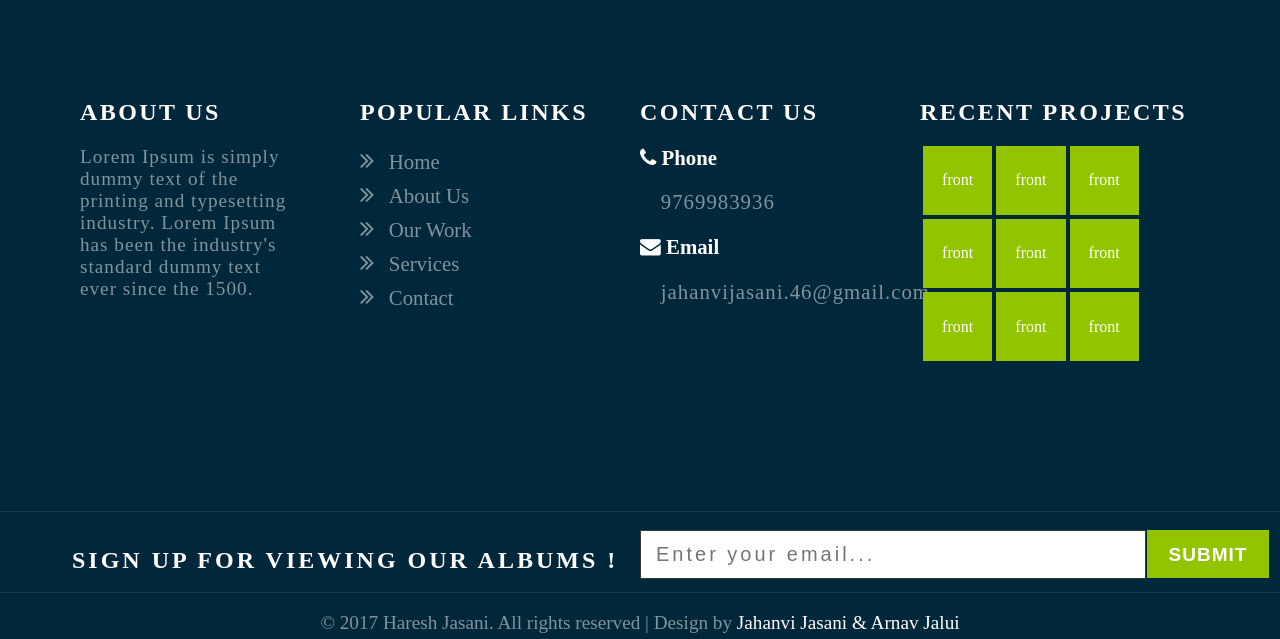
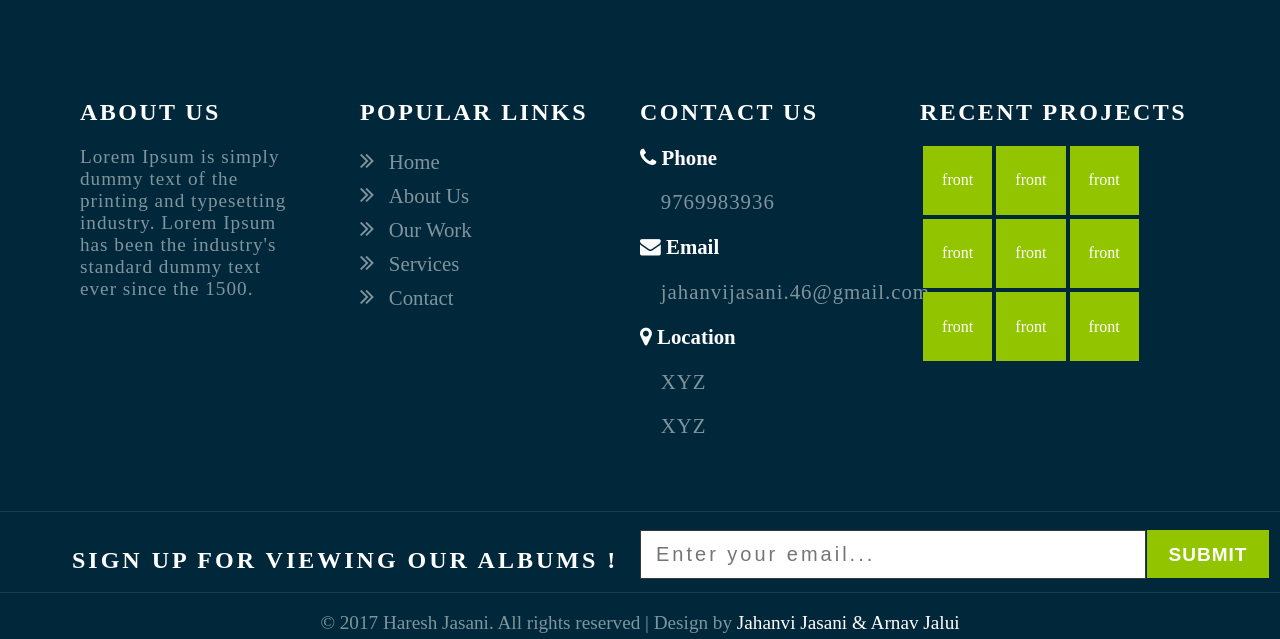
Before and after one commit to arnavjalui/JJ, a PHP site: page /phpmail/ in a window 1280 px wide. Shown: the part 1865-2504 px from the top of the page. Run offline with PHP 8.4, Linux system fonts and the light colour scheme; some libraries are stand-ins or nearby versions; some web fonts are replaced.

Commit message:
Modified the footer and contact-us page

```diff
--- a/footer.php
+++ b/footer.php
@@ -23,6 +23,9 @@
                     <p>9769983936</p>
                     <h5><i class="fa fa-envelope"></i>         Email</h5>
                     <p><a href="mailto:jahanvijasani.46@gmail.com"> jahanvijasani.46@gmail.com</a></p>
+                    <h5><i class="fa fa-map-marker"></i>         Location</h5>
+                    <p>XYZ</p>
+                    <p>XYZ</p>
                 </div>
     		</div>
     		<div class="l-3">
```
